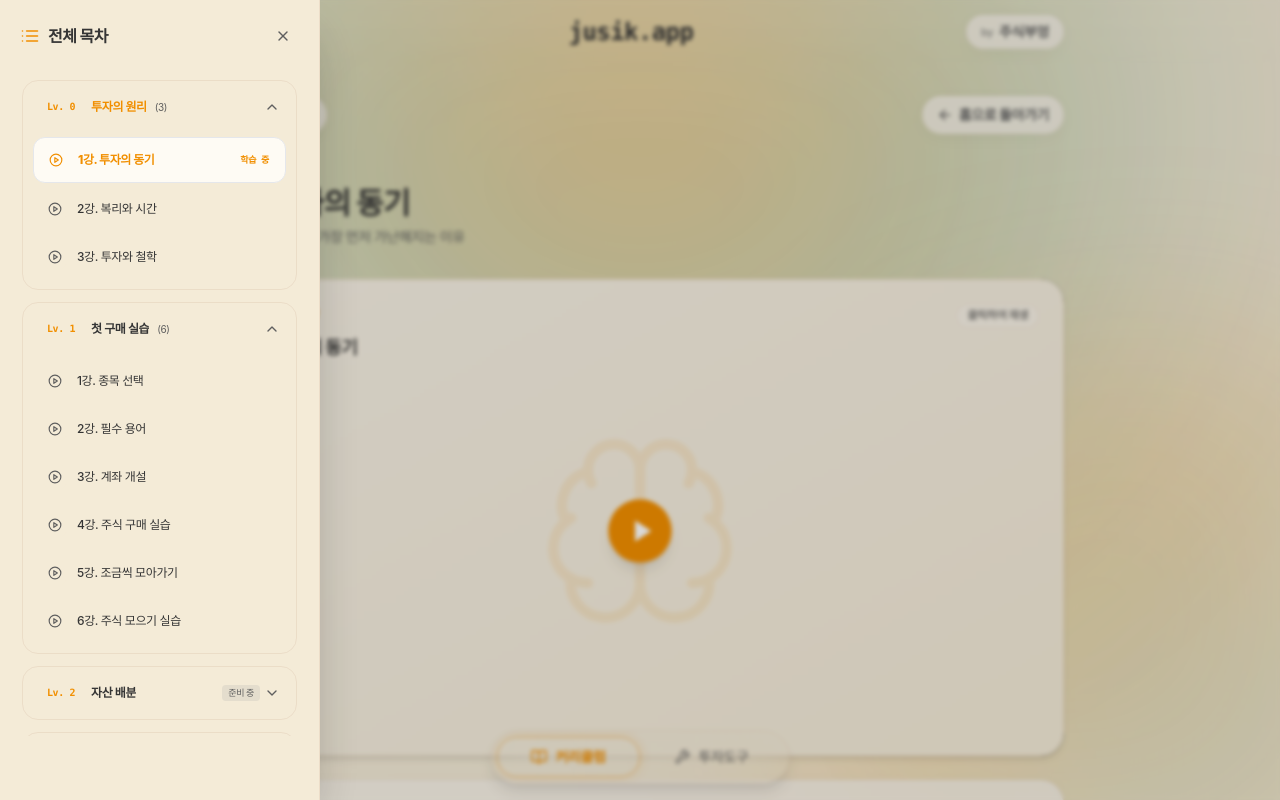
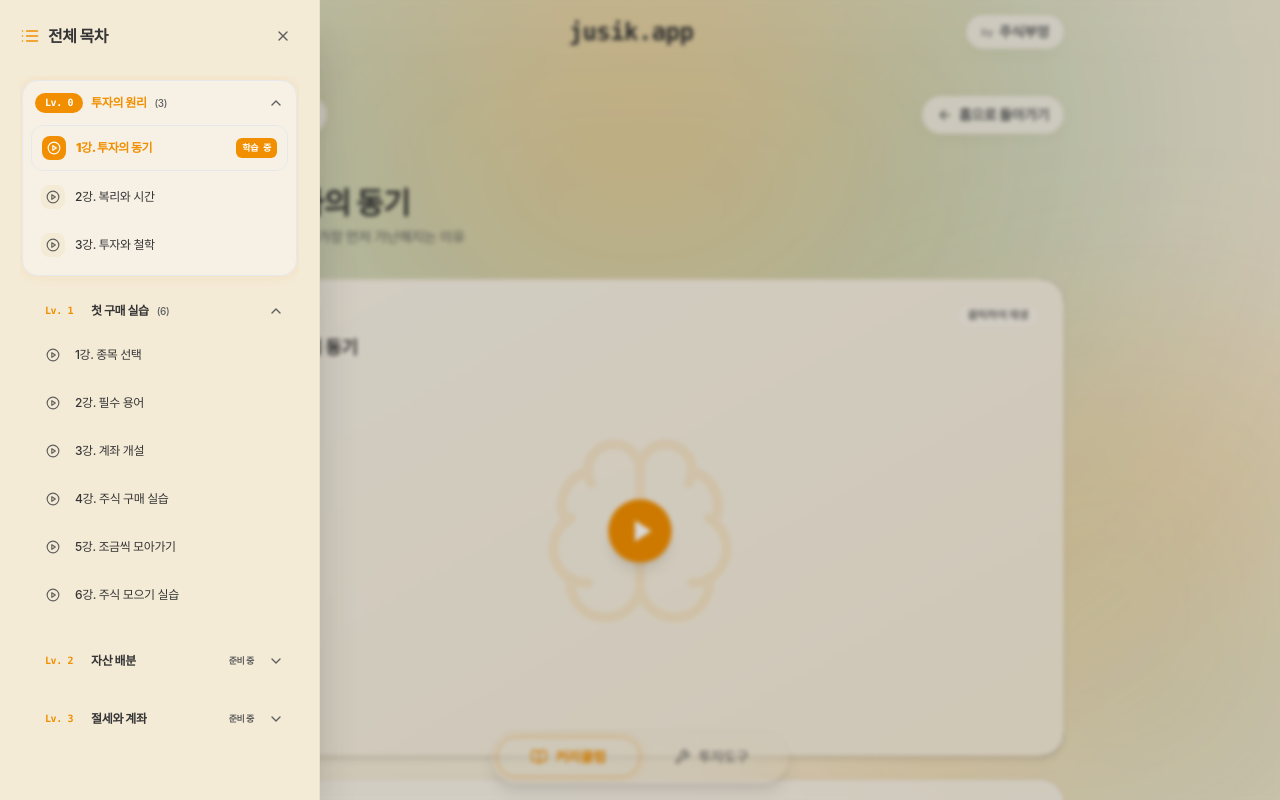
Before and after one commit to hajooi/jusik-app, a Next.js app: page /lesson/lv0-1 in a window 1280 px wide. Both pictures are taken after a click on the button "전체 목차". Shown: the top 800 px of the page. Built offline with nearby package versions, Linux system fonts and the light colour scheme.

Commit message:
style: Clean up SidebarDrawer accordion containers removing white borders and applying glass design tokens

```diff
--- a/src/components/SidebarDrawer.tsx
+++ b/src/components/SidebarDrawer.tsx
@@ -69,32 +69,40 @@ export default function SidebarDrawer({ currentLessonId }: SidebarDrawerProps) {
           return (
             <div
               key={level.id}
-              className="space-y-1.5 border border-[var(--border-color)] rounded-2xl p-1.5 transition-all bg-[var(--bg-main)]/50 hover:border-[var(--accent-orange)]/30"
+              className={`rounded-2xl transition-all duration-200 ${
+                containsCurrent
+                  ? 'bg-[var(--card-surface)] border border-[var(--accent-orange)]/30 shadow-[0_0_15px_rgba(241,143,1,0.12)]'
+                  : 'bg-[var(--card-surface)]/50 border border-transparent hover:border-[var(--accent-orange)]/30 hover:bg-[var(--card-hover)]'
+              }`}
             >
               {/* Level Accordion Header Button */}
               <button
                 onClick={() => toggleLevel(level.id)}
-                className={`w-full flex items-center justify-between p-2.5 rounded-xl text-xs font-bold transition-all text-left ${
-                  containsCurrent
-                    ? 'text-[var(--accent-orange)] bg-[var(--accent-orange)]/10 font-extrabold'
-                    : 'text-[var(--text-primary)] hover:bg-[var(--card-hover)]'
-                }`}
+                className="w-full flex items-center justify-between p-3 rounded-2xl text-xs font-bold transition-all text-left active:scale-[0.99]"
               >
                 <div className="flex items-center gap-2 min-w-0">
-                  <span className="text-[10px] font-extrabold px-2 py-0.5 rounded-md bg-[var(--accent-orange)]/15 text-[var(--accent-orange)] font-mono shrink-0">
+                  <span
+                    className={`text-[10px] font-extrabold px-2.5 py-0.5 rounded-full font-mono shrink-0 ${
+                      containsCurrent
+                        ? 'bg-[var(--accent-orange)] text-white shadow-2xs'
+                        : 'bg-[var(--accent-orange)]/15 text-[var(--accent-orange)]'
+                    }`}
+                  >
                     Lv. {level.levelNumber}
                   </span>
-                  <span className="truncate text-xs font-bold">{level.title}</span>
+                  <span className={`truncate text-xs font-extrabold ${containsCurrent ? 'text-[var(--accent-orange)]' : 'text-[var(--text-primary)]'}`}>
+                    {level.title}
+                  </span>
                   {hasLessons && (
-                    <span className="text-[10px] text-[var(--text-secondary)] font-normal shrink-0">
+                    <span className="text-[10px] text-[var(--text-secondary)] font-medium shrink-0">
                       ({level.lessons.length})
                     </span>
                   )}
                 </div>
 
-                <div className="flex items-center gap-1 shrink-0 ml-1">
+                <div className="flex items-center gap-1.5 shrink-0 ml-1">
                   {level.isComingSoon && (
-                    <span className="text-[9px] px-1.5 py-0.2 rounded bg-neutral-400/20 text-[var(--text-secondary)] font-medium">
+                    <span className="text-[9px] px-2 py-0.5 rounded-full bg-[var(--bg-main)] text-[var(--text-secondary)] font-bold">
                       준비 중
                     </span>
                   )}
@@ -108,7 +116,7 @@ export default function SidebarDrawer({ currentLessonId }: SidebarDrawerProps) {
 
               {/* Accordion Content (Lessons List) */}
               {isOpen && (
-                <div className="space-y-1 pt-1 px-1 pb-1">
+                <div className="space-y-1 p-2 pt-0">
                   {hasLessons ? (
                     level.lessons.map((lesson) => {
                       const isActive = lesson.id === currentLessonId;
@@ -128,14 +136,14 @@ export default function SidebarDrawer({ currentLessonId }: SidebarDrawerProps) {
                           }}
                           className={`group flex items-center gap-2.5 p-2.5 rounded-xl text-xs transition-all duration-200 ${
                             isActive
-                              ? 'bg-[var(--card-hover)] border border-[var(--accent-orange)]/50 text-[var(--accent-orange)] font-extrabold shadow-xs'
+                              ? 'bg-[var(--accent-orange)]/15 text-[var(--accent-orange)] font-black border border-[var(--accent-orange)]/30'
                               : 'text-[var(--text-primary)] hover:bg-[var(--card-hover)] hover:text-[var(--accent-orange)] font-medium'
                           }`}
                         >
                           <div
                             className={`w-6 h-6 rounded-lg flex items-center justify-center shrink-0 transition-colors ${
                               isActive
-                                ? 'bg-[var(--accent-orange)]/20 text-[var(--accent-orange)]'
+                                ? 'bg-[var(--accent-orange)] text-white'
                                 : 'bg-[var(--bg-main)] text-[var(--text-secondary)] group-hover:text-[var(--accent-orange)]'
                             }`}
                           >
@@ -145,7 +153,7 @@ export default function SidebarDrawer({ currentLessonId }: SidebarDrawerProps) {
                           <span className="truncate flex-1">{lesson.title}</span>
 
                           {isActive && (
-                            <span className="text-[9px] font-extrabold px-1.5 py-0.5 rounded-md bg-[var(--accent-orange)]/15 text-[var(--accent-orange)] shrink-0 font-mono">
+                            <span className="text-[9px] font-extrabold px-1.5 py-0.5 rounded-md bg-[var(--accent-orange)] text-white shrink-0 font-mono">
                               학습 중
                             </span>
                           )}
@@ -153,7 +161,7 @@ export default function SidebarDrawer({ currentLessonId }: SidebarDrawerProps) {
                       );
                     })
                   ) : (
-                    <div className="p-3 text-center text-xs text-[var(--text-secondary)] font-medium bg-[var(--bg-main)]/40 rounded-xl">
+                    <div className="p-3 text-center text-xs text-[var(--text-secondary)] font-medium bg-[var(--bg-main)]/50 rounded-xl">
                       강의 준비 중입니다 🚀
                     </div>
                   )}
```
